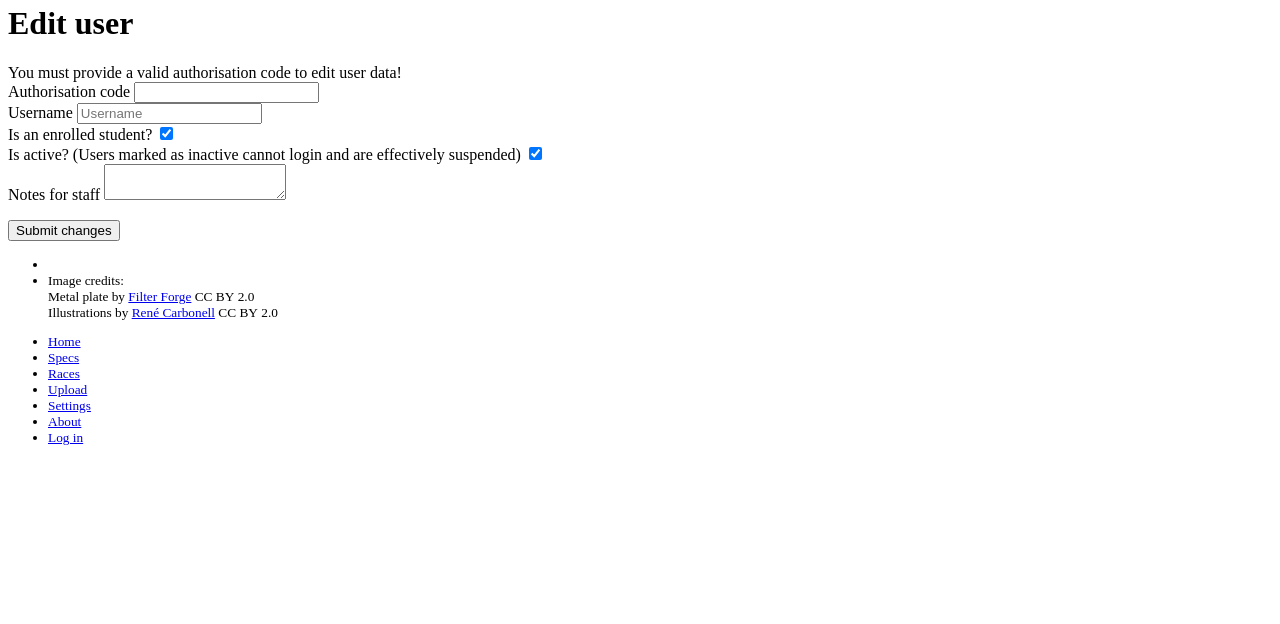
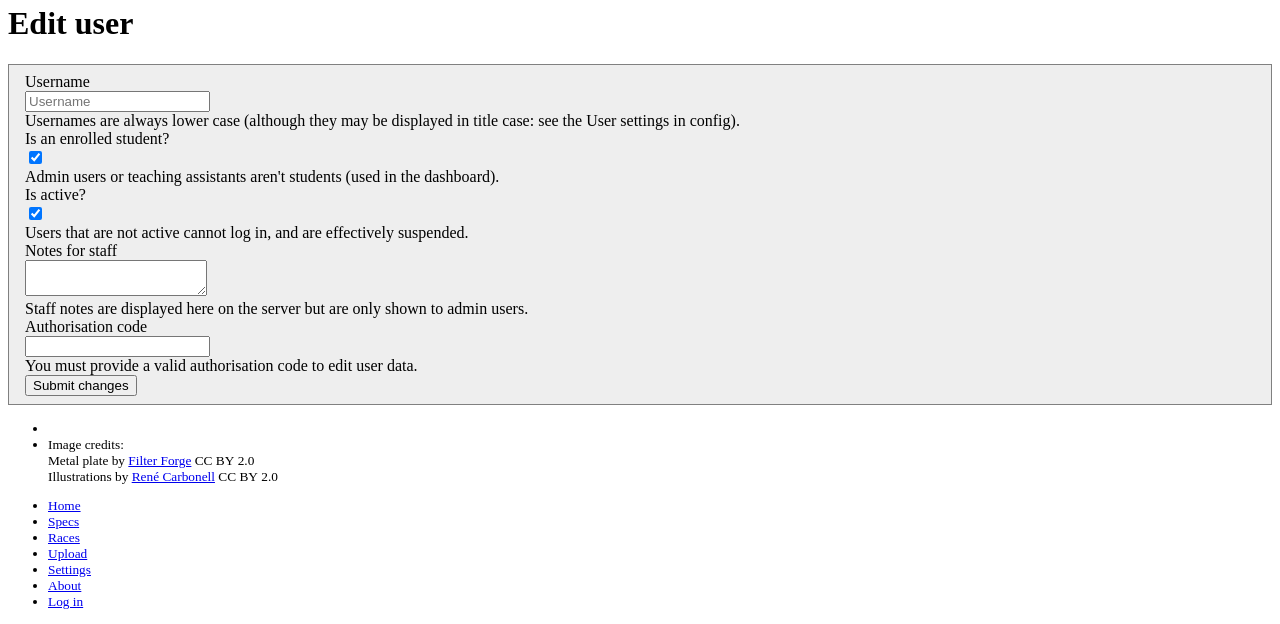
Before and after one commit to buggyrace/buggy-race-server, a Flask app: template buggy_race_server/templates/admin/user.html in a window 1280 px wide. Shown: the part 182-806 px from the top of the page. Before the commit the page ends 627 px from the top, so only its background shows below. Run offline with Flask 2, Linux system fonts and the light colour scheme; the template is opened without the code that fills it: values that come from a table or form of the project are taken from there, others are empty; parts of the project's set-up code (start-up, migrations or seed data) failed here and were passed over.

Commit message:
tidy up presentation of user edit form (better use of bootstrap)

```diff
--- a/assets/css/style.css
+++ b/assets/css/style.css
@@ -35,11 +35,6 @@ textarea {
 .navbar-form input[type="text"],
 .navbar-form input[type="password"] {
   width: 180px;
-}
-
-
-.form-register {
-  width: 50%;
 }
 
 .form-register .form-control {
--- a/buggy_race_server/templates/admin/user.html
+++ b/buggy_race_server/templates/admin/user.html
@@ -2,62 +2,141 @@
 {% block content %}
 <div class="container pb-5">
   <div class="row">
-    <h1 class="mt-5">Edit user {{ user.username }}</h1>
+    <h1 class="p-0 my-2">Edit user {{ user.username }}</h1>
   </div>
+
   <div class="row">
-    <form id="userForm" class="form form-announce" method="POST" action="{{url_for('admin.edit_user', user_id=user.id)}}" role="form">
+    <div class="col" style="border:1px solid gray;padding:0.5em 1em;margin-bottom:1em;background-color:#eee">
+      <form id="userForm" class="form-announce" method="POST" action="{{url_for('admin.edit_user', user_id=user.id)}}" role="form">
         {{ form.csrf_token }}
-      <div class="alert alert-danger">
-        You must provide a valid authorisation code to
-        edit user data!
+        {{form.id()}}
+        <div class="row bg-white py-2 m-1">
+          <div class="col-sm-3">
+            {{form.username.label}}
           </div>
-      <div class="form-group">
+          <div class="col-sm-4">
+            {{form.username(placeholder="Username", class_="form-control")}}
+          </div>
+          <div class="col-sm-5">
+            Usernames are always lower case (although they may be displayed
+            in title case: see the User settings in config).
+          </div>
+        </div>
+
+        {% if config['USERS_HAVE_ORG_USERNAME'] %}
+          <div class="row bg-white py-2 m-1">
+            <div class="col-sm-3">
+              {{form.org_username.label}}
+            </div>
+            <div class="col-sm-4">
+              {{form.org_username(placeholder="Org Username", class_="form-control")}}
+            </div>
+            <div class="col-sm-5">
+              If users have a different username in your organisation or institution,
+              add it here. It's not used by the buggy race server.
+            </div>
+          </div>
+        {% endif %}
+
+        {% if config['USERS_HAVE_FIRST_NAME'] %}
+          <div class="row bg-white py-2 m-1">
+            <div class="col-sm-3">
+              {{form.first_name.label}}
+            </div>
+            <div class="col-sm-4">
+              {{form.first_name(placeholder="Ada", class_="form-control")}}
+            </div>
+            <div class="col-sm-5">
+              User's first name (if you're using first names as usernames,
+              you might not need this field).
+            </div>
+          </div>
+        {% endif %}
+
+        {% if config['USERS_HAVE_LAST_NAME'] %}
+          <div class="row bg-white py-2 m-1">
+            <div class="col-sm-3">
+              {{form.last_name.label}}
+            </div>
+            <div class="col-sm-4">
+              {{form.last_name(placeholder="Lovelace", class_="form-control")}}
+            </div>
+            <div class="col-sm-5">
+              User's last name.
+            </div>
+          </div>
+        {% endif %}
+
+        {% if config['USERS_HAVE_EMAIL'] %}
+          <div class="row bg-white py-2 m-1">
+            <div class="col-sm-3">
+              {{form.email.label}}
+            </div>
+            <div class="col-sm-4">
+              {{form.email(placeholder="name@example.com", class_="form-control")}}
+            </div>
+            <div class="col-sm-5">
+              User's email address.
+            </div>
+          </div>
+        {% endif %}
+
+        <div class="row bg-white py-2 m-1">
+          <div class="col-sm-3">
+            {{form.is_student.label}}
+          </div>
+          <div class="col-sm-4">
+            {{form.is_student(class_="form-control", checked=user.is_student)}}
+          </div>
+          <div class="col-sm-5">
+            Admin users or teaching assistants aren't students (used in the dashboard).
+          </div>
+        </div>
+
+        <div class="row bg-white py-2 m-1">
+          <div class="col-sm-3">
+            {{form.is_active.label}}
+          </div>
+          <div class="col-sm-4">
+            {{form.is_active(class_="form-control", checked=user.is_active)}}
+          </div>
+          <div class="col-sm-5">
+            Users that are not active cannot log in, and are effectively suspended.
+          </div>
+        </div>
+
+        <div class="row bg-white py-2 m-1">
+          <div class="col-sm-3">
+            {{form.notes.label}}
+          </div>
+          <div class="col-sm-4">
+            {{form.notes(class_="form-control")}}
+          </div>
+          <div class="col-sm-5">
+            Staff notes are displayed here on the server but are only shown to admin users.
+          </div>
+        </div>
+
+        <div class="row bg-warning py-2 m-1">
+          <div class="col-sm-3">
             {{form.auth_code.label}}
+          </div>
+          <div class="col-sm-4">
             {{form.auth_code(class_="form-control")}}
           </div>
-      {{form.id()}}
-      <div class="form-group">
-          {{form.username.label}}
-          {{form.username(placeholder="Username", class_="form-control")}}
+          <div class="col-sm-5">
+            You must provide a valid authorisation code to
+            edit user data.
           </div>
-      {% if config['USERS_HAVE_ORG_USERNAME'] %}
-        <div class="form-group">
-            {{form.org_username.label}}
-            {{form.org_username(placeholder="Org Username", class_="form-control")}}
         </div>
-      {% endif %}
-      {% if config['USERS_HAVE_FIRST_NAME'] %}
-        <div class="form-group">
-            {{form.first_name.label}}
-            {{form.first_name(placeholder="Ada", class_="form-control")}}
+        <div class="row bg-white py-2 m-1">
+          <div class="col py-2">
+            <input class="btn btn-primary" type="submit" value="Submit changes">
           </div>
-      {% endif %}
-      {% if config['USERS_HAVE_LAST_NAME'] %}
-        <div class="form-group">
-            {{form.last_name.label}}
-            {{form.last_name(placeholder="Lovelace", class_="form-control")}}
         </div>
-      {% endif %}
-      {% if config['USERS_HAVE_EMAIL'] %}
-        <div class="form-group">
-            {{form.email.label}}
-            {{form.email(placeholder="Email", class_="form-control")}}
       </div>
-      {% endif %}
-      <div class="form-group">
-          {{form.is_student.label}}
-          {{form.is_student(class_="form-control", checked=user.is_student)}}
-      </div>
-      <div class="form-group">
-        {{form.is_active.label}}
-        {{form.is_active(class_="form-control", checked=user.is_active)}}
-    </div>
-    <div class="form-group">
-          {{form.notes.label}}
-          {{form.notes(class_="form-control")}}
-      </div>
-      <p><input class="btn btn-primary" type="submit" value="Submit changes"></p>
     </form>
   </div>
   </div>
+</div>
 {% endblock %}
--- a/buggy_race_server/user/forms.py
+++ b/buggy_race_server/user/forms.py
@@ -26,7 +26,7 @@ class UserForm(FlaskForm):
     first_name = StringField("First name")
     last_name = StringField("Last name")
     is_student = BooleanField("Is an enrolled student?")
-    is_active = BooleanField("Is active? (Users marked as inactive cannot login and are effectively suspended)")
+    is_active = BooleanField("Is active?")
     notes = TextAreaField("Notes for staff", validators=[Optional(), Length(max=255)])
     auth_code = PasswordField("Authorisation code",  [is_authorised])
 
```
Also changed, not shown: buggy_race_server/templates/admin/bulk_register.html (+26 -18 lines). Lines whose indentation alone changed are shown as unchanged.
